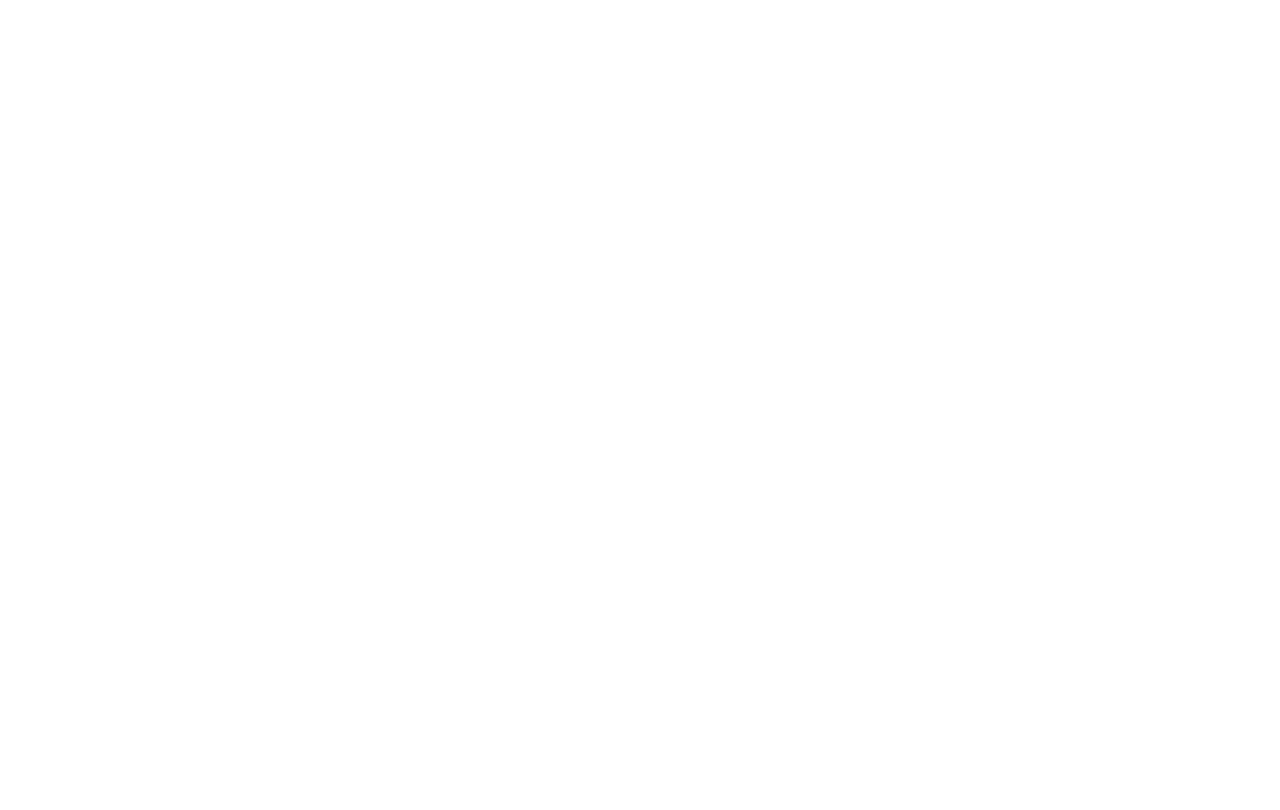
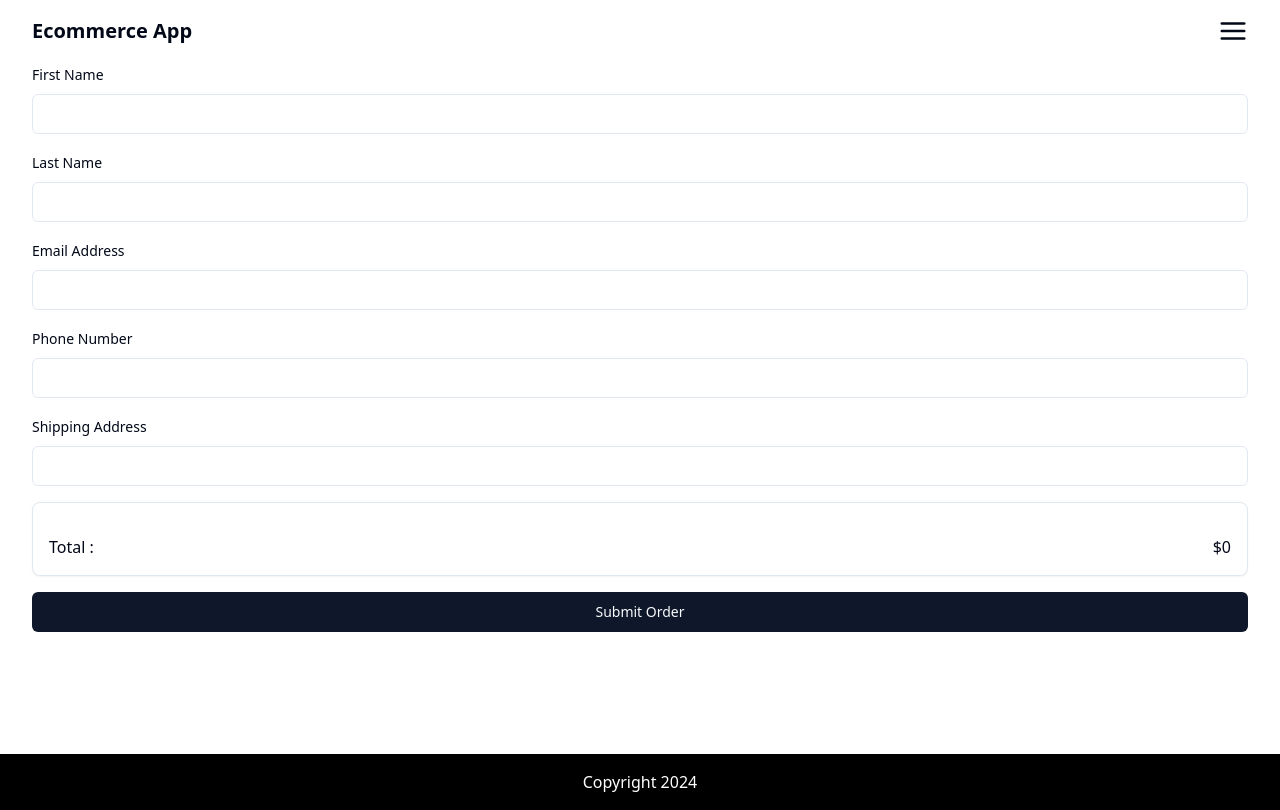
Before and after one commit to deathstarset/eCommerce-app, a React (Vite) app: page /cart/payment in a window 1280 px wide. Before the commit this address had no page. Built offline with nearby package versions, Linux system fonts and the light colour scheme.

Commit message:
Adding most of the submit order logic

```diff
--- a/package.json
+++ b/package.json
@@ -10,6 +10,8 @@
     "preview": "vite preview"
   },
   "dependencies": {
+    "@hookform/resolvers": "^3.3.4",
+    "@radix-ui/react-label": "^2.0.2",
     "@radix-ui/react-slot": "^1.0.2",
     "@reduxjs/toolkit": "^2.1.0",
     "class-variance-authority": "^0.7.0",
@@ -19,11 +21,13 @@
     "next-themes": "^0.2.1",
     "react": "^18.2.0",
     "react-dom": "^18.2.0",
+    "react-hook-form": "^7.50.1",
     "react-redux": "^9.1.0",
     "react-router-dom": "^6.21.3",
     "sonner": "^1.4.0",
     "tailwind-merge": "^2.2.1",
-    "tailwindcss-animate": "^1.0.7"
+    "tailwindcss-animate": "^1.0.7",
+    "zod": "^3.22.4"
   },
   "devDependencies": {
     "@types/node": "^20.11.14",
--- a/src/App.tsx
+++ b/src/App.tsx
@@ -9,6 +9,7 @@
 
 import ScrollToTop from "./scroll.to.top";
 import { ProductInfo } from "./pages/shop/product/product.info";
+import { Payment } from "./pages/cart/payment/payment";
 export const App = () => {
   return (
     <div>
@@ -18,7 +19,10 @@
             <Route path="/" element={<MainLayout />}>
               <Route index element={<Home />} />
               <Route path="about" element={<About />} />
-              <Route path="cart" element={<Cart />} />
+              <Route path="cart">
+                <Route index element={<Cart />} />
+                <Route path="payment" element={<Payment />} />
+              </Route>
               <Route path="contact" element={<Contact />} />
               <Route path="shop">
                 <Route index element={<Shop />} />
--- /dev/null
+++ b/src/app/services/orders.api.ts
@@ -0,0 +1,7 @@
+import { createApi, fetchBaseQuery } from "@reduxjs/toolkit/query/react";
+import { API_URL } from "../../constants/index";
+export const ordersApi = createApi({
+  reducerPath: "ordersApi",
+  baseQuery: fetchBaseQuery({ baseUrl: API_URL }),
+  endpoints: (builder) => ({}),
+});
--- a/src/app/store.ts
+++ b/src/app/store.ts
@@ -2,10 +2,12 @@
 import { productsApi } from "./services/products.api";
 import { setupListeners } from "@reduxjs/toolkit/query";
 import cartReducer from "./features/cart.slice";
+import { ordersApi } from "./services/orders.api";
 
 export const store = configureStore({
   reducer: {
     [productsApi.reducerPath]: productsApi.reducer,
+    [ordersApi.reducerPath]: ordersApi.reducer,
     cart: cartReducer,
   },
   middleware: (getDefaultMiddleware) =>
--- /dev/null
+++ b/src/components/ui/form.tsx
@@ -0,0 +1,176 @@
+import * as React from "react"
+import * as LabelPrimitive from "@radix-ui/react-label"
+import { Slot } from "@radix-ui/react-slot"
+import {
+  Controller,
+  ControllerProps,
+  FieldPath,
+  FieldValues,
+  FormProvider,
+  useFormContext,
+} from "react-hook-form"
+
+import { cn } from "@/lib/utils"
+import { Label } from "@/components/ui/label"
+
+const Form = FormProvider
+
+type FormFieldContextValue<
+  TFieldValues extends FieldValues = FieldValues,
+  TName extends FieldPath<TFieldValues> = FieldPath<TFieldValues>
+> = {
+  name: TName
+}
+
+const FormFieldContext = React.createContext<FormFieldContextValue>(
+  {} as FormFieldContextValue
+)
+
+const FormField = <
+  TFieldValues extends FieldValues = FieldValues,
+  TName extends FieldPath<TFieldValues> = FieldPath<TFieldValues>
+>({
+  ...props
+}: ControllerProps<TFieldValues, TName>) => {
+  return (
+    <FormFieldContext.Provider value={{ name: props.name }}>
+      <Controller {...props} />
+    </FormFieldContext.Provider>
+  )
+}
+
+const useFormField = () => {
+  const fieldContext = React.useContext(FormFieldContext)
+  const itemContext = React.useContext(FormItemContext)
+  const { getFieldState, formState } = useFormContext()
+
+  const fieldState = getFieldState(fieldContext.name, formState)
+
+  if (!fieldContext) {
+    throw new Error("useFormField should be used within <FormField>")
+  }
+
+  const { id } = itemContext
+
+  return {
+    id,
+    name: fieldContext.name,
+    formItemId: `${id}-form-item`,
+    formDescriptionId: `${id}-form-item-description`,
+    formMessageId: `${id}-form-item-message`,
+    ...fieldState,
+  }
+}
+
+type FormItemContextValue = {
+  id: string
+}
+
+const FormItemContext = React.createContext<FormItemContextValue>(
+  {} as FormItemContextValue
+)
+
+const FormItem = React.forwardRef<
+  HTMLDivElement,
+  React.HTMLAttributes<HTMLDivElement>
+>(({ className, ...props }, ref) => {
+  const id = React.useId()
+
+  return (
+    <FormItemContext.Provider value={{ id }}>
+      <div ref={ref} className={cn("space-y-2", className)} {...props} />
+    </FormItemContext.Provider>
+  )
+})
+FormItem.displayName = "FormItem"
+
+const FormLabel = React.forwardRef<
+  React.ElementRef<typeof LabelPrimitive.Root>,
+  React.ComponentPropsWithoutRef<typeof LabelPrimitive.Root>
+>(({ className, ...props }, ref) => {
+  const { error, formItemId } = useFormField()
+
+  return (
+    <Label
+      ref={ref}
+      className={cn(error && "text-destructive", className)}
+      htmlFor={formItemId}
+      {...props}
+    />
+  )
+})
+FormLabel.displayName = "FormLabel"
+
+const FormControl = React.forwardRef<
+  React.ElementRef<typeof Slot>,
+  React.ComponentPropsWithoutRef<typeof Slot>
+>(({ ...props }, ref) => {
+  const { error, formItemId, formDescriptionId, formMessageId } = useFormField()
+
+  return (
+    <Slot
+      ref={ref}
+      id={formItemId}
+      aria-describedby={
+        !error
+          ? `${formDescriptionId}`
+          : `${formDescriptionId} ${formMessageId}`
+      }
+      aria-invalid={!!error}
+      {...props}
+    />
+  )
+})
+FormControl.displayName = "FormControl"
+
+const FormDescription = React.forwardRef<
+  HTMLParagraphElement,
+  React.HTMLAttributes<HTMLParagraphElement>
+>(({ className, ...props }, ref) => {
+  const { formDescriptionId } = useFormField()
+
+  return (
+    <p
+      ref={ref}
+      id={formDescriptionId}
+      className={cn("text-sm text-muted-foreground", className)}
+      {...props}
+    />
+  )
+})
+FormDescription.displayName = "FormDescription"
+
+const FormMessage = React.forwardRef<
+  HTMLParagraphElement,
+  React.HTMLAttributes<HTMLParagraphElement>
+>(({ className, children, ...props }, ref) => {
+  const { error, formMessageId } = useFormField()
+  const body = error ? String(error?.message) : children
+
+  if (!body) {
+    return null
+  }
+
+  return (
+    <p
+      ref={ref}
+      id={formMessageId}
+      className={cn("text-sm font-medium text-destructive", className)}
+      {...props}
+    >
+      {body}
+    </p>
+  )
+})
+FormMessage.displayName = "FormMessage"
+
+export {
+  useFormField,
+  Form,
+  FormItem,
+  FormLabel,
+  FormControl,
+  FormDescription,
+  FormMessage,
+  FormField,
+}
--- /dev/null
+++ b/src/components/ui/input.tsx
@@ -0,0 +1,25 @@
+import * as React from "react"
+
+import { cn } from "@/lib/utils"
+
+export interface InputProps
+  extends React.InputHTMLAttributes<HTMLInputElement> {}
+
+const Input = React.forwardRef<HTMLInputElement, InputProps>(
+  ({ className, type, ...props }, ref) => {
+    return (
+      <input
+        type={type}
+        className={cn(
+          "flex h-10 w-full rounded-md border border-input bg-background px-3 py-2 text-sm ring-offset-background file:border-0 file:bg-transparent file:text-sm file:font-medium placeholder:text-muted-foreground focus-visible:outline-none focus-visible:ring-2 focus-visible:ring-ring focus-visible:ring-offset-2 disabled:cursor-not-allowed disabled:opacity-50",
+          className
+        )}
+        ref={ref}
+        {...props}
+      />
+    )
+  }
+)
+Input.displayName = "Input"
+
+export { Input }
--- /dev/null
+++ b/src/components/ui/label.tsx
@@ -0,0 +1,24 @@
+import * as React from "react"
+import * as LabelPrimitive from "@radix-ui/react-label"
+import { cva, type VariantProps } from "class-variance-authority"
+
+import { cn } from "@/lib/utils"
+
+const labelVariants = cva(
+  "text-sm font-medium leading-none peer-disabled:cursor-not-allowed peer-disabled:opacity-70"
+)
+
+const Label = React.forwardRef<
+  React.ElementRef<typeof LabelPrimitive.Root>,
+  React.ComponentPropsWithoutRef<typeof LabelPrimitive.Root> &
+    VariantProps<typeof labelVariants>
+>(({ className, ...props }, ref) => (
+  <LabelPrimitive.Root
+    ref={ref}
+    className={cn(labelVariants(), className)}
+    {...props}
+  />
+))
+Label.displayName = LabelPrimitive.Root.displayName
+
+export { Label }
--- a/src/pages/cart/cart.tsx
+++ b/src/pages/cart/cart.tsx
@@ -3,6 +3,7 @@
 import { selectCartItems, selectCartTotal } from "@/app/features/cart.slice";
 import { Button } from "@/components/ui/button";
 import { Card } from "@/components/ui/card";
+import { Link } from "react-router-dom";
 
 const ProductsList = () => {
   const items = useAppSelector(selectCartItems);
@@ -31,7 +32,9 @@
         <h1 className=" text-lg font-semibold">Total</h1>
         <h1 className=" text-lg font-semibold">${totalPrice.toFixed(2)}</h1>
       </Card>
-      <Button>Procced To Payment</Button>
+      <Link to="payment">
+        <Button className="w-full">Procced To Payment</Button>
+      </Link>
     </div>
   );
 };
--- /dev/null
+++ b/src/pages/cart/payment/cart.overview.tsx
@@ -0,0 +1,30 @@
+import { Card } from "@/components/ui/card";
+import { selectCartItems, selectCartTotal } from "@/app/features/cart.slice";
+import { useAppSelector } from "@/app/hooks";
+
+export const CartItemsOverview = () => {
+  const items = useAppSelector(selectCartItems);
+  const total = useAppSelector(selectCartTotal);
+
+  return (
+    <Card className="flex flex-col gap-4 p-4">
+      <div>
+        {items.map((item, index) => {
+          return (
+            <div key={index} className="flex items-center justify-between">
+              <p>{item.product.name}</p>
+              <div className="flex items-center gap-2">
+                <p>x{item.count}</p>
+                <p>${item.product.price * item.count}</p>
+              </div>
+            </div>
+          );
+        })}
+      </div>
+      <div className="flex items-center justify-between">
+        <p>Total :</p>
+        <p>${total}</p>
+      </div>
+    </Card>
+  );
+};
--- /dev/null
+++ b/src/pages/cart/payment/order.form.tsx
@@ -0,0 +1,84 @@
+import { z } from "zod";
+import { zodResolver } from "@hookform/resolvers/zod";
+import { useForm } from "react-hook-form";
+import { Button } from "@/components/ui/button";
+import {
+  Form,
+  FormControl,
+  FormField,
+  FormItem,
+  FormLabel,
+  FormMessage,
+} from "@/components/ui/form";
+import { Input } from "@/components/ui/input";
+import { CartItemsOverview } from "./cart.overview";
+
+const formFeilds = {
+  first_name: "First Name",
+  last_name: "Last Name",
+  email: "Email Address",
+  phone_number: "Phone Number",
+  shipping_address: "Shipping Address",
+};
+// defining the order form schema
+const orderSchema = z.object({
+  first_name: z.string().min(4),
+  last_name: z.string().min(4),
+  email: z.string().email(),
+  phone_number: z
+    .string()
+    .regex(
+      /^(\+\d{1,2}\s?)?(\(\d{1,4}\)|\d{1,4})[-\s]?\d{1,12}([-_\s]?\d{1,5})?$/
+    ),
+  shipping_address: z.string().min(4),
+});
+export const OrderForm = () => {
+  // defining the form using react hook form
+  const form = useForm<z.infer<typeof orderSchema>>({
+    resolver: zodResolver(orderSchema),
+    defaultValues: {
+      first_name: "",
+      last_name: "",
+      email: "",
+      phone_number: "",
+      shipping_address: "",
+    },
+  });
+  // defining the submit form handler
+  const handleSubmit = (values: z.infer<typeof orderSchema>) => {
+    console.log(values);
+    // making the post request to to create order on the backend
+  };
+
+  return (
+    <Form {...form}>
+      <form
+        onSubmit={form.handleSubmit(handleSubmit)}
+        className="flex flex-col gap-4"
+      >
+        {Object.entries(formFeilds).map(([key, label], index) => {
+          return (
+            <FormField
+              key={index}
+              control={form.control}
+              name={key}
+              render={({ field }) => {
+                return (
+                  <FormItem>
+                    <FormLabel>{label}</FormLabel>
+                    <FormControl>
+                      <Input {...field} />
+                    </FormControl>
+                    <FormMessage />
+                  </FormItem>
+                );
+              }}
+            />
+          );
+        })}
+        <CartItemsOverview />
+        <Button type="submit">Submit Order</Button>
+      </form>
+    </Form>
+  );
+};
--- /dev/null
+++ b/src/pages/cart/payment/payment.tsx
@@ -0,0 +1,9 @@
+import { OrderForm } from "./order.form";
+
+export const Payment = () => {
+  return (
+    <div className="min-h-[86.5vh] h-auto w-[95%] mx-auto">
+      <OrderForm />
+    </div>
+  );
+};
```
Also changed, not shown: 1 other file (tests, documents, lock files or other folders).
